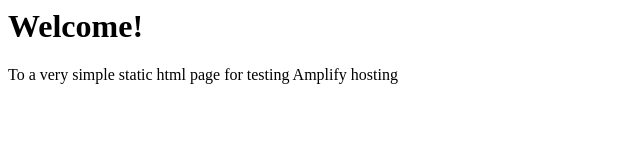
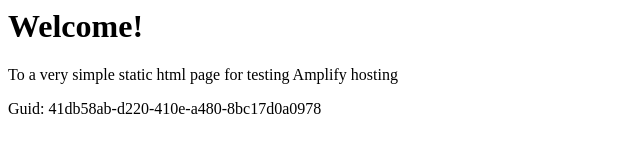
Before and after one commit to aws-aemilia-arn/Github-PR-Commit-Integration-Test-DoNotTouch-Gith-P5X5MO5I-v1-prod-eu-north-1, a website: page src/index.html in a window 1280 px wide. Shown: the whole page, without its empty margins (0-640 px from the left). Drawn offline with Linux system fonts and the light colour scheme.

Commit message:
commit from integ tests

```diff
--- a/src/index.html
+++ b/src/index.html
@@ -1,3 +1,5 @@
+
+
 <html lang="en">
 
 <head>
@@ -10,6 +12,6 @@
 <body>
     <h1>Welcome!</h1>
     <p>To a very simple static html page for testing Amplify hosting</p>
-</body>
+    <p>Guid: 41db58ab-d220-410e-a480-8bc17d0a0978</p></body>
 
 </html>
```
